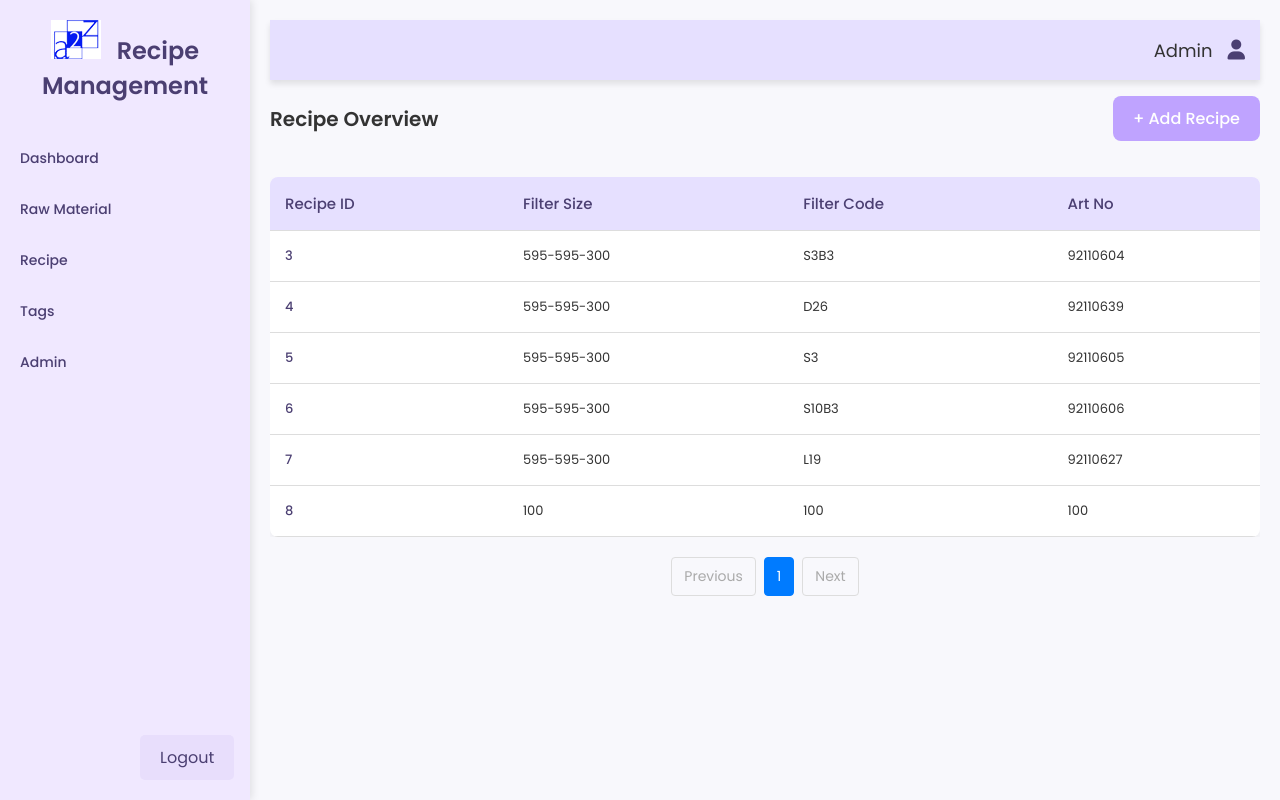
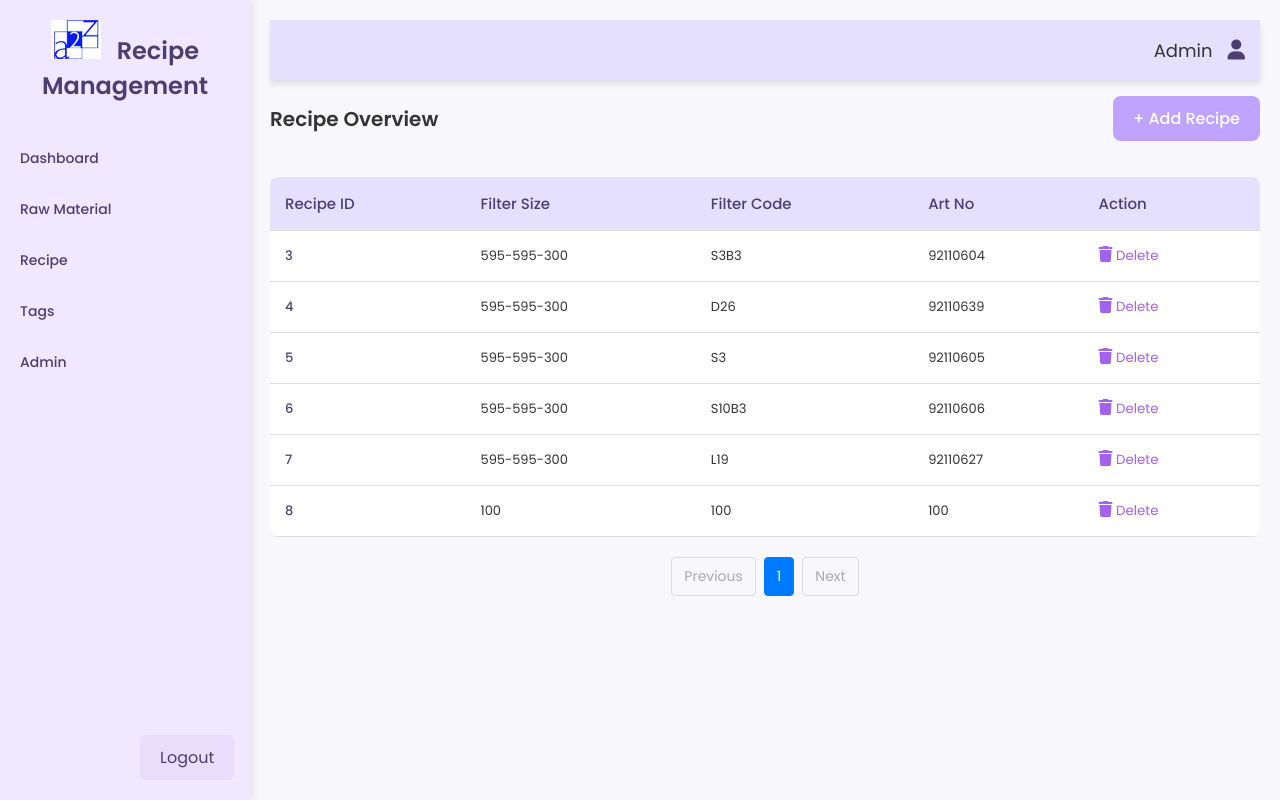
Before and after one commit to ShreyashNexGen/Recipe-Managment-System, a Flask app: page /recipe in a window 1280 px wide. Run offline with Flask 3, Linux system fonts and the light colour scheme; data comes from the database, SQL or seed files in the repository; both versions use the stored data as it was after the commit.

Commit message:
updated delete changes

```diff
--- a/app.py
+++ b/app.py
@@ -359,6 +359,32 @@ def delete_raw_material(raw_material_id):
 
 
 
+
+@app.route('/delete-recipe/<recipe_id>', methods=['DELETE'])
+def delete_recipe(recipe_id):
+    try:
+        # Debugging: Check if session contains username
+        if 'username' not in session:
+            print("Session does not contain 'username'. Current session:", session)
+            return jsonify({"success": False, "error": "Unauthorized access"}), 401
+
+        # Database connection and deletion logic
+        conn = sqlite3.connect('RMS.db')
+        cursor = conn.cursor()
+        cursor.execute('DELETE FROM Recipe WHERE Recipe_ID = ?', (recipe_id,))
+        conn.commit()
+
+        if cursor.rowcount == 0:
+            return jsonify({"success": False, "error": "Recipe not found"}), 404
+
+        return jsonify({"success": True, "message": "Recipe deleted successfully"})
+
+    except Exception as e:
+        print(f"Error while deleting recipe: {e}")
+        return jsonify({"success": False, "error": str(e)}), 500
+
+    finally:
+        conn.close()
 
 
 
--- a/static/script.js
+++ b/static/script.js
@@ -311,3 +311,26 @@ function toggleMaterialForm() {
                 });
         }
     }
+
+    function confirmDeleteRecipe(recipe_Id) {
+        if (confirm("Do you want to delete this Recipe?")) {
+            fetch(`/delete-recipe/${recipe_Id}`, {
+                method: "DELETE",
+            })
+                .then((response) => response.json())
+                .then((data) => {
+                    if (data.success) {
+                        // Remove the row from the table
+                        const row = document.getElementById(`row-${recipe_Id}`);
+                        if (row) row.remove();
+                        alert('Recipe deleted successfully!');
+                    } else {
+                        alert(`Failed to delete Recipe: ${data.error || "Unknown error"}`);
+                    }
+                })
+                .catch((error) => {
+                    console.error("Error:", error);
+                    alert("An error occurred while deleting the recipe.");
+                });
+        }
+    }
--- a/templates/recipe.html
+++ b/templates/recipe.html
@@ -57,15 +57,22 @@
                 <th>Filter Size</th>
                 <th>Filter Code</th>
                 <th>Art No</th>
+                <th>Action</th>
             </tr>
         </thead>
         <tbody>
             {% for recipe in recipes %}
-            <tr>
-                <td><a href="{{ url_for('recipe_details', recipe_id=recipe['Recipe_ID']) }}">{{ recipe['Recipe_ID'] }}</a></td>
-                <td>{{ recipe['Filter_Size'] }}</td>
-                <td>{{ recipe['Filter_Code'] }}</td>
-                <td>{{ recipe['Art_No'] }}</td>
+            <tr id="row-{{ recipe.Recipe_ID }}">
+                <td><a href="{{ url_for('recipe_details', recipe_id=recipe.Recipe_ID) }}">{{ recipe.Recipe_ID }}</a></td>
+                <td>{{ recipe.Filter_Size }}</td>
+                <td>{{ recipe.Filter_Code }}</td>
+                <td>{{ recipe.Art_No }}</td>
+                <td>
+                    <!-- Delete Button -->
+                    <button class="delete-button" onclick="confirmDeleteRecipe('{{ recipe.Recipe_ID }}')">
+                        <i class="fa fa-trash"></i> Delete
+                    </button>
+                </td>
             </tr>
             {% endfor %}
         </tbody>
```
Also changed, not shown: RMS.db, a2z_database.db.
